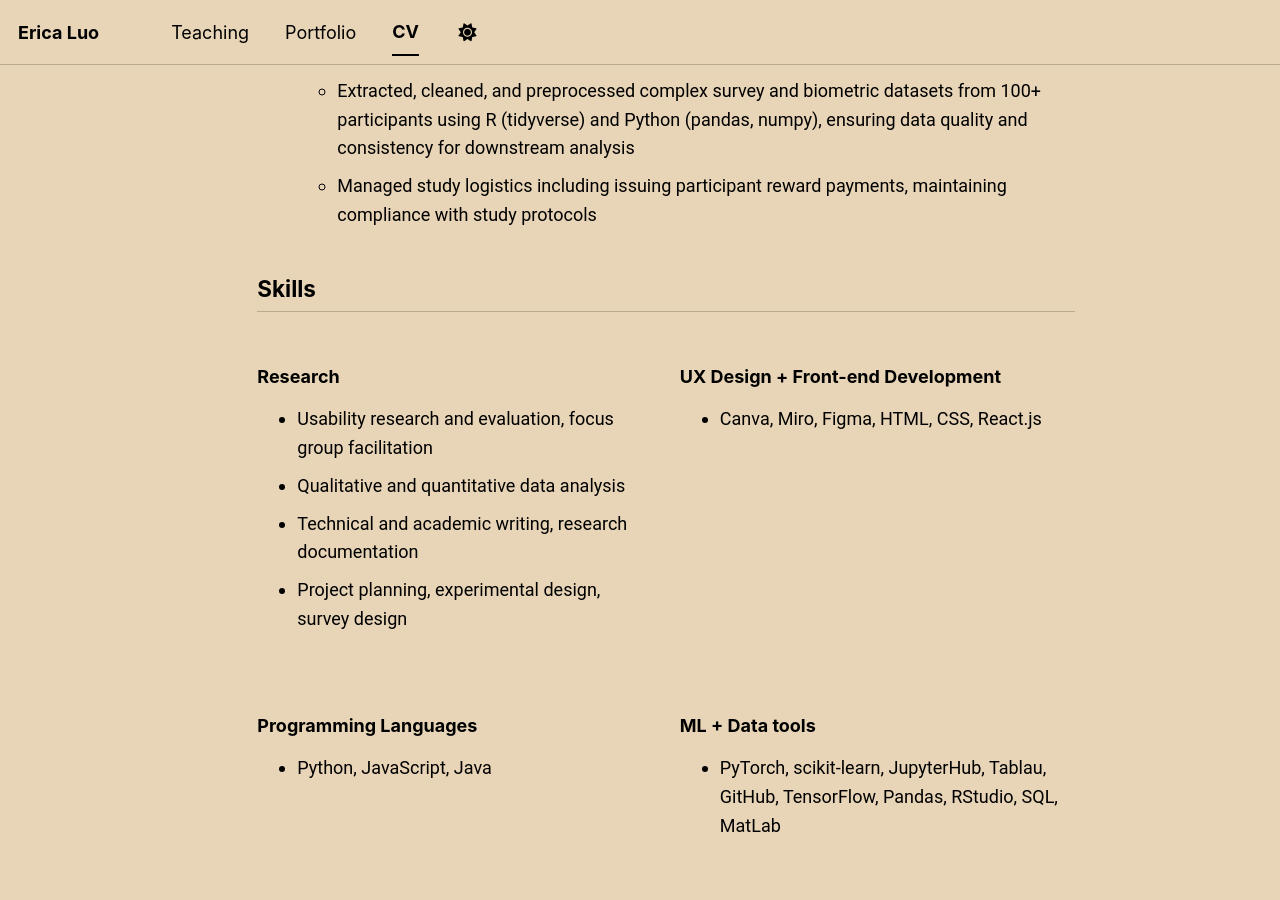
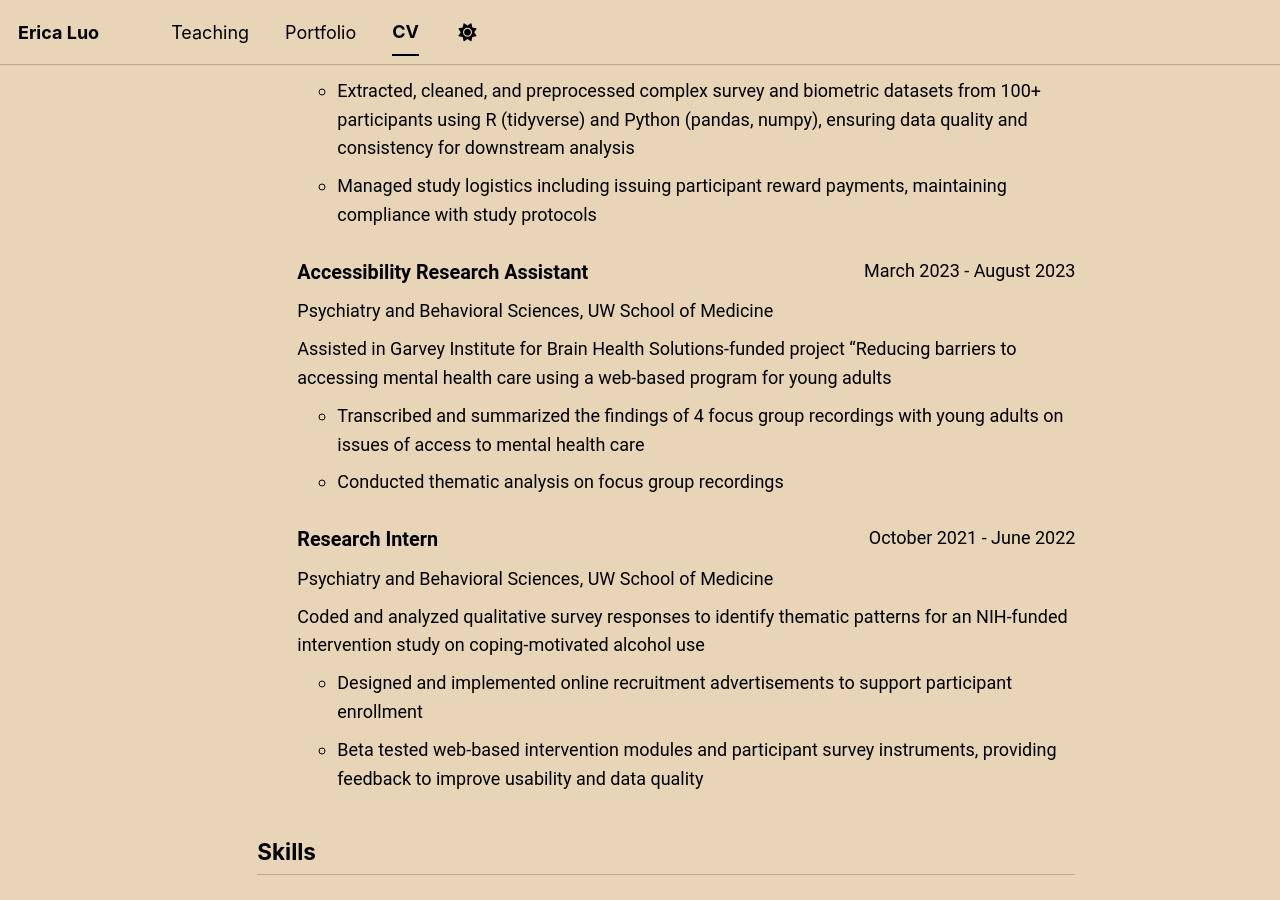
Before and after one commit to er-luo/er-luo.github.io, a Jekyll site: the page built from _pages/cv-json.md, in a window 1280 px wide and 900 px high, scrolled down 1264 px. Built offline with Jekyll 4.4.1, drawn with Linux system fonts in a browser that asks for light colours; a script bundle is joined from its source files by our own code; library files that are not in the unit come from our copies.

Commit message:
Added research experience

```diff
--- a/_data/cv.json
+++ b/_data/cv.json
@@ -44,6 +44,30 @@
       [
         "Extracted, cleaned, and preprocessed complex survey and biometric datasets from 100+ participants using R (tidyverse) and Python (pandas, numpy), ensuring data quality and consistency for downstream analysis",
         "Managed study logistics including issuing participant reward payments, maintaining compliance with study protocols"
+      ]
+    },
+    {
+      "position": "Accessibility Research Assistant",
+      "startDate": "March 2023",
+      "endDate": "August 2023",
+      "company": "Psychiatry and Behavioral Sciences, UW School of Medicine",
+      "summary": "Assisted in Garvey Institute for Brain Health Solutions-funded project  “Reducing barriers to accessing mental health care using a web-based program for young adults",
+      "highlights":
+      [
+        "Transcribed and summarized the findings of 4 focus group recordings with young adults on issues of access to mental health care",
+        "Conducted thematic analysis on focus group recordings"
+      ]
+    },
+    {
+      "position": "Research Intern",
+      "startDate": "October 2021",
+      "endDate": "June 2022",
+      "company": "Psychiatry and Behavioral Sciences, UW School of Medicine",
+      "summary": "Coded and analyzed qualitative survey responses to identify thematic patterns for an NIH-funded intervention study on coping-motivated alcohol use",
+      "highlights":
+      [
+        "Designed and implemented online recruitment advertisements to support participant enrollment",
+        "Beta tested web-based intervention modules and participant survey instruments, providing feedback to improve usability and data quality"
       ]
     }
   ],
@@ -101,14 +125,14 @@
     {
       "course": "Info 103",
       "institution": "University of Washington, iSchool",
-      "date": "September-2023 - June-2025",
+      "date": "September-2023",
       "role": "Undergraduate Teaching Assistant",
       "description": ""
     },
     {
       "course": "Info 201",
       "institution": "University of Washington, iSchool",
-      "date": "September-2025 - Present",
+      "date": "September-2025",
       "role": "Undergraduate Teaching Assistant",
       "description": ""
     }
```
